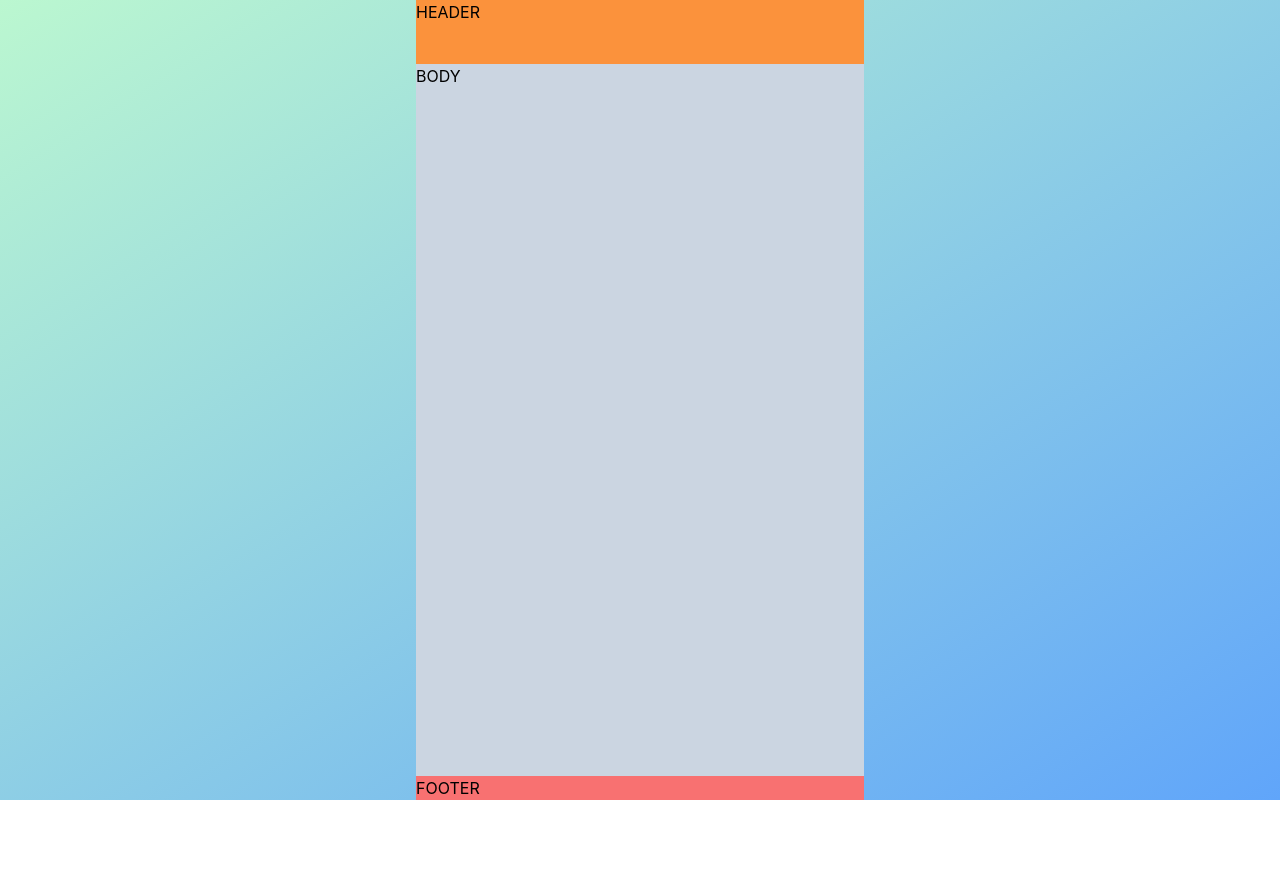
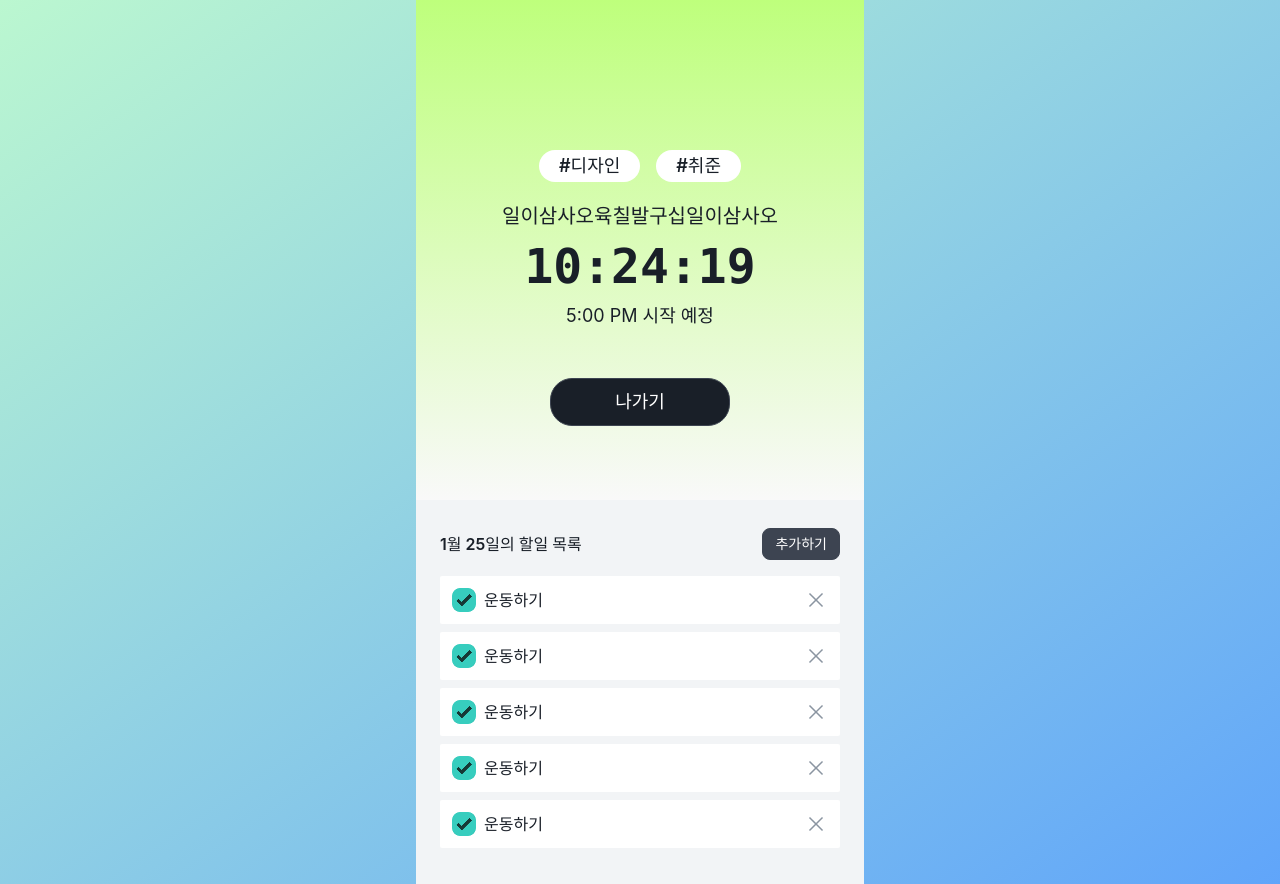
Before and after one commit to Nexters/time2do-FE, a React (Vite) app: page / in a window 1280 px wide. Before the commit the page ends 800 px from the top, so only its background shows below. Built offline with nearby package versions, Linux system fonts and the light colour scheme.

Commit message:
Added home page prototype

```diff
--- a/package.json
+++ b/package.json
@@ -10,10 +10,12 @@
   },
   "dependencies": {
     "@formkit/auto-animate": "^1.0.0-beta.5",
+    "daisyui": "^2.49.0",
     "react": "^18.2.0",
     "react-dom": "^18.2.0"
   },
   "devDependencies": {
+    "@tailwindcss/typography": "^0.5.9",
     "@types/chrome": "^0.0.208",
     "@types/react": "^18.0.26",
     "@types/react-dom": "^18.0.9",
--- a/src/App.tsx
+++ b/src/App.tsx
@@ -1,10 +1,79 @@
+import { useRef } from 'react'
+import { Face } from './components'
+
 function App() {
+  const wrapperRef = useRef(null)
+
   return (
-    <div className="bg-gradient-to-br from-green-200 to-blue-400">
-      <main className="grid min-h-screen grid-rows-header-footer w-screen max-w-md m-auto">
-        <div className="bg-orange-400 h-16">HEADER</div>
-        <div className="bg-slate-300">BODY</div>
-        <div className="bg-red-400">FOOTER</div>
+    <div className="bg-gradient-to-br from-green-200 to-blue-400 text-[#191f28]">
+      <main className="grid min-h-screen grid-rows-header-footer relative w-screen max-w-md m-auto">
+        <header
+          ref={wrapperRef}
+          className="w-full h-[500px] bg-gradient-to-b from-[#BEFF7C] to-[#F9F9F9] overflow-x-hidden touch-none">
+          <div className="grid items-end justi h-full w-full">
+            {/* <div className="row-span-full col-span-full pb-20">
+              <Face wrapperRef={wrapperRef} />
+            </div> */}
+            <div className="min-w-full text-center row-span-full col-span-full mb-[74px]">
+              <div className="mb-5">
+                <span className="badge bg-white mx-2 py-4 text-[#191f28] border-none text-lg font-semibold px-5">
+                  #디자인
+                </span>
+                <span className="badge bg-white mx-2 py-4 text-[#191f28] border-none text-lg font-semibold px-5">
+                  #취준
+                </span>
+              </div>
+              <div className="mb-3 text-xl font-semibold">일이삼사오육칠발구십일이삼사오</div>
+              <div className="mb-12">
+                <div className="mb-3">
+                  <span className="countdown font-mono text-5xl font-bold">
+                    <span style={{ '--value': 10 }}></span>:<span style={{ '--value': 24 }}></span>:
+                    <span style={{ '--value': 19 }}></span>
+                  </span>
+                </div>
+                <div className="text-lg">5:00 PM 시작 예정</div>
+              </div>
+              <button className="btn rounded-[22px] bg-[#191F28] w-[180px] text-lg text-white">나가기</button>
+            </div>
+          </div>
+        </header>
+        <div className="bg-[#F2F4F6] py-7 px-6">
+          <div className="flex justify-between items-center mb-4">
+            <h1 className="font-semibold">1월 25일의 할일 목록</h1>
+            <div>
+              <button className="btn btn-sm text-white">추가하기</button>
+            </div>
+          </div>
+          <div>
+            <ul>
+              {[...Array(5).keys()].map((_, i) => (
+                <li key={i} className="bg-white flex justify-between items-center p-3 mb-2 rounded-sm">
+                  <div className="flex items-center">
+                    <input type="checkbox" checked={true} className="checkbox checkbox-accent mr-2" /> 운동하기
+                  </div>
+                  <button>
+                    <svg width="24" height="24" viewBox="0 0 24 24" fill="none" xmlns="http://www.w3.org/2000/svg">
+                      <path
+                        d="M18 6.00012L6 18.0001"
+                        stroke="#8B95A1"
+                        stroke-width="1.5"
+                        stroke-linecap="square"
+                        stroke-linejoin="round"
+                      />
+                      <path
+                        d="M6 6.00012L18 18.0001"
+                        stroke="#8B95A1"
+                        stroke-width="1.5"
+                        stroke-linecap="square"
+                        stroke-linejoin="round"
+                      />
+                    </svg>
+                  </button>
+                </li>
+              ))}
+            </ul>
+          </div>
+        </div>
       </main>
     </div>
   )
--- a/src/components/Face/index.tsx
+++ b/src/components/Face/index.tsx
@@ -1,67 +1,60 @@
-import { useCallback, useEffect, useRef, useState } from "react";
-import { cls } from "../../utils/cls";
+import { forwardRef, useCallback, useEffect, useRef, useState } from 'react'
+import { cls } from '../../utils/cls'
 
-interface Props {}
+interface Props {
+  wrapperRef: React.RefObject<HTMLDivElement>
+}
 
-export function Face({}: Props) {
-  const [isHovering, setIsHovering] = useState(false);
+export const Face = forwardRef<HTMLDivElement, Props>(({ wrapperRef }: Props, ref) => {
+  // export function Face({}: Props) {
+  const [isHovering, setIsHovering] = useState(false)
 
-  const eyeball1Ref = useRef<HTMLDivElement>(null);
-  const eyeball2Ref = useRef<HTMLDivElement>(null);
+  const eyeball1Ref = useRef<HTMLDivElement>(null)
+  const eyeball2Ref = useRef<HTMLDivElement>(null)
 
   function pointerMoveHandler(e: PointerEvent) {
-    const pointerX = e.clientX;
-    const pointerY = e.clientY;
+    const pointerX = e.clientX
+    const pointerY = e.clientY
 
-    const eyeballs = [eyeball1Ref.current, eyeball2Ref.current];
-    eyeballs.forEach((eyeball) => {
-      if (!eyeball) return;
-      const { left, top } = eyeball.getBoundingClientRect() ?? {};
-      if (!left || !top) return;
-      const x = left + eyeball.clientWidth / 2;
-      const y = top + eyeball.clientHeight / 2;
-      const radian = Math.atan2(pointerX - x, pointerY - y);
-      const rotation = radian * (180 / Math.PI) * -1 + 270;
-      eyeball.style.transform = `rotate(${rotation}deg)`;
-    });
+    const eyeballs = [eyeball1Ref.current, eyeball2Ref.current]
+    eyeballs.forEach(eyeball => {
+      if (!eyeball) return
+      const { left, top } = eyeball.getBoundingClientRect() ?? {}
+      if (!left || !top) return
+      const x = left + eyeball.clientWidth / 2
+      const y = top + eyeball.clientHeight / 2
+      const radian = Math.atan2(pointerX - x, pointerY - y)
+      const rotation = radian * (180 / Math.PI) * -1 + 270
+      eyeball.style.transform = `rotate(${rotation}deg)`
+    })
   }
 
   useEffect(() => {
-    document.addEventListener("pointermove", pointerMoveHandler);
+    wrapperRef.current?.addEventListener('pointermove', pointerMoveHandler)
 
     return () => {
-      document.removeEventListener("pointermove", pointerMoveHandler);
-    };
-  }, []);
+      wrapperRef.current?.removeEventListener('pointermove', pointerMoveHandler)
+    }
+  }, [])
 
   return (
     <div
       onPointerOver={() => setIsHovering(true)}
       onPointerOut={() => setIsHovering(false)}
-      className="face relative w-[300px] h-[300px] rounded-full bg-yellow-400 flex justify-center items-center"
-    >
+      className="face relative w-[300px] h-[300px] rounded-full bg-yellow-400 flex justify-center items-center">
       <div className="eyes relative -top-10 flex w-full justify-center items-center">
-        <div
-          ref={eyeball1Ref}
-          className="eyeball relative w-[80px] h-[80px] block bg-white mx-4 rounded-full"
-        >
+        <div ref={eyeball1Ref} className="eyeball relative w-[80px] h-[80px] block bg-white mx-4 rounded-full">
           <div className="eye absolute top-1/2 left-1/3 w-[40px] h-[40px] -translate-x-1/2 -translate-y-1/2 bg-[#333] rounded-full"></div>
         </div>
-        <div
-          ref={eyeball2Ref}
-          className="eyeball relative w-[80px] h-[80px] block bg-white mx-4 rounded-full"
-        >
+        <div ref={eyeball2Ref} className="eyeball relative w-[80px] h-[80px] block bg-white mx-4 rounded-full">
           <div className="eye absolute top-1/2 left-1/3 w-[40px] h-[40px] -translate-x-1/2 -translate-y-1/2 bg-[#333] rounded-full"></div>
         </div>
       </div>
       <div
         className={cls(
-          "mouth absolute  w-[150px] bg-[#b57700] transition-all duration-500 hover:top-[200px] hover:h-[25px] hover:rounded-none",
-          isHovering
-            ? "top-[200px] h-[25px] rounded-none"
-            : "top-[180px] h-[70px] rounded-b-[70px]"
-        )}
-      ></div>
+          'mouth absolute  w-[150px] bg-[#b57700] transition-all duration-500 hover:top-[200px] hover:h-[25px] hover:rounded-none',
+          isHovering ? 'top-[200px] h-[25px] rounded-none' : 'top-[180px] h-[70px] rounded-b-[70px]',
+        )}></div>
     </div>
-  );
-}
+  )
+})
--- a/tailwind.config.cjs
+++ b/tailwind.config.cjs
@@ -11,5 +11,5 @@ module.exports = {
       },
     },
   },
-  plugins: [],
+  plugins: [require('@tailwindcss/typography'), require('daisyui')],
 }
```
Also changed, not shown: 1 other file (tests, documents, lock files or other folders).
